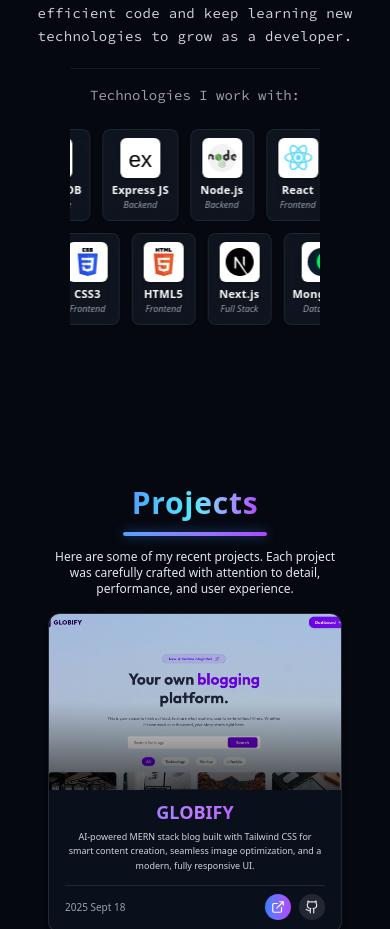
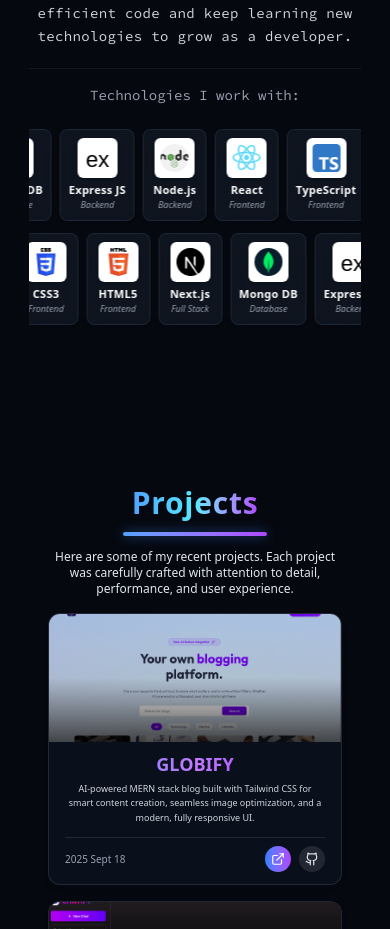
Before and after one commit to wajahat-kamal/Dev-Portfolio, a React (Vite) app: page / in a window 390 px wide. Shown: the part 1180-2109 px from the top of the page. Built offline with nearby package versions, Linux system fonts and the light colour scheme.

Commit message:
improvement in about section

```diff
--- a/src/components/AboutSection.jsx
+++ b/src/components/AboutSection.jsx
@@ -59,7 +59,7 @@ export const AboutSection = () => {
       </div>
 
       {/* ====== Full-Width Skills Section Below ====== */}
-      <div className="mt-5 w-[70%] border-t border-gray-700/30 pt-4">
+      <div className="mt-5 w-[93%] border-t border-gray-700/30 pt-4">
         <h3 className="text-center text-sm text-gray-400 fira-code">
           Technologies I work with:
         </h3>
--- a/src/components/ProjectCard.jsx
+++ b/src/components/ProjectCard.jsx
@@ -5,7 +5,7 @@ const ProjectCard = ({ project }) => {
   return (
     <div className="group bg-[#0A0F1C] border border-white/10 rounded-xl overflow-hidden shadow-md hover:shadow-blue-500/20 transition-all duration-500 hover:-translate-y-2 w-full md:w-[45%]">
       {/* Image */}
-      <div className="relative w-full h-44 sm:h-48 overflow-hidden">
+      <div className="relative w-full h-32 sm:h-48 overflow-hidden">
         <img
           src={project.image}
           alt={project.title}
--- a/src/components/SkillsSection.jsx
+++ b/src/components/SkillsSection.jsx
@@ -8,14 +8,14 @@ function SkillsSection() {
       {/* ====== Infinite Sliding Animation ====== */}
       <div className="flex flex-col gap-3">
         {/* First Row */}
-        <div className="flex animate-slide gap-3 w-max">
+        <div className="flex animate-slide gap-2 md:gap-3 w-max">
           {[...skills, ...skills].map((skill, index) => (
             <SkillCard key={index} skill={skill} />
           ))}
         </div>
 
         {/* Second Row - Opposite Direction for Variation */}
-        <div className="flex animate-slide-reverse gap-3 w-max">
+        <div className="flex animate-slide-reverse gap-2 md:gap-3 w-max">
           {[...skills, ...skills].map((skill, index) => (
             <SkillCard key={index} skill={skill} />
           ))}
```
